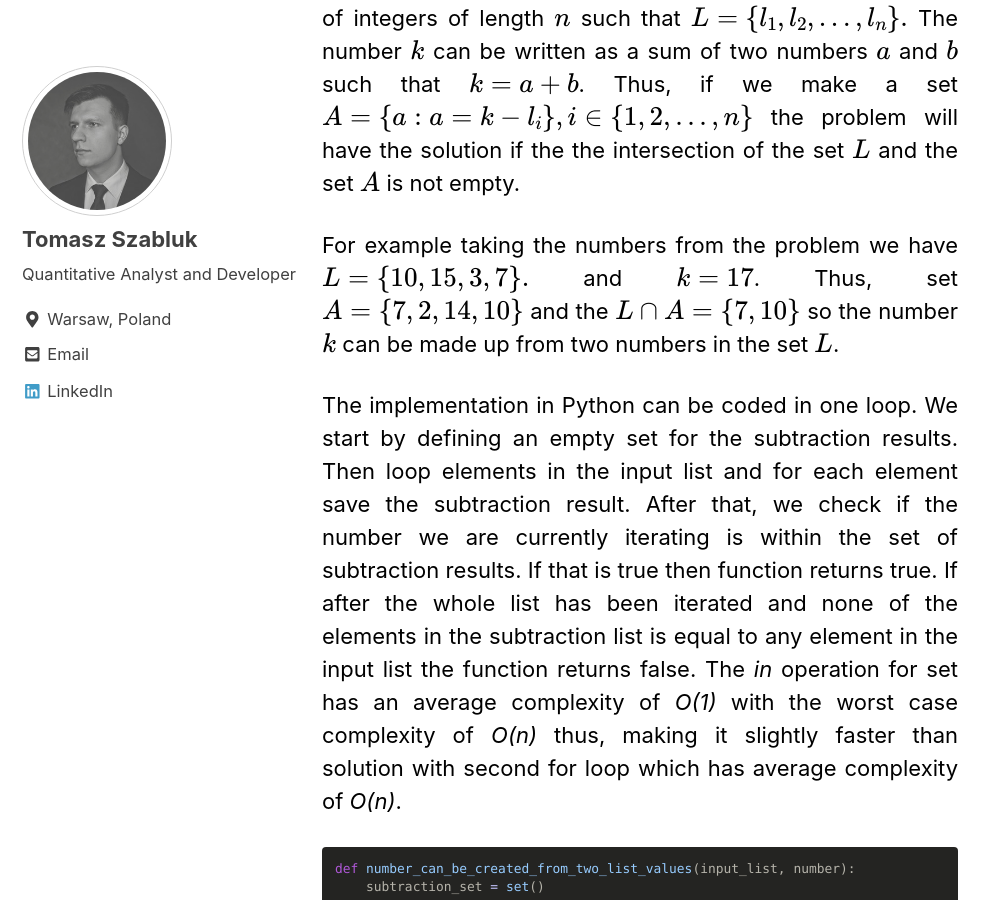
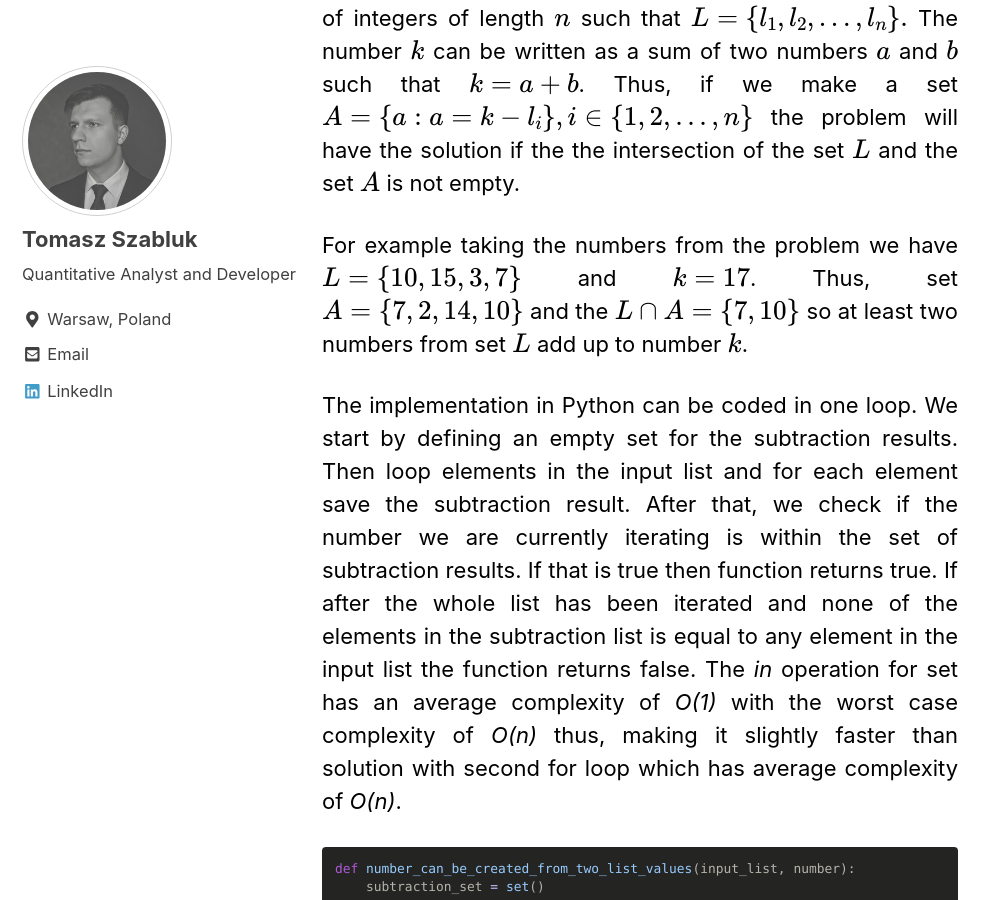
Before and after one commit to numbergeneral/numbergeneral.github.io, a Jekyll site: the page built from _posts/2019-02-16-dailycodingproblem01.md, in a window 1280 px wide and 900 px high, scrolled down 744 px. Shown: the whole window, without its empty margins (0-999 px from the left). Built offline with Jekyll 4.4.1, drawn with Linux system fonts in a browser that asks for light colours; cached includes are drawn as plain includes; nearby versions of some CDN libraries; formulas are drawn with MathJax 3; comment, search, counter and statistics services are not loaded.

Commit message:
rephrased example

```diff
--- a/_posts/2019-02-16-dailycodingproblem01.md
+++ b/_posts/2019-02-16-dailycodingproblem01.md
@@ -17,7 +17,7 @@
 Let's define the problem. We have some integer $$k$$ and the list of integers of length $$n$$ such that $$ L = \{l_1, l_2, ..., l_n \}.$$ The number $$k$$ can be written as a sum of two numbers $$a$$ and $$b$$ such that $$k = a + b$$. Thus, if we make a set $$A =\{a : a = k - l_i\}, i \in \{1, 2, ... , n\}$$ the problem will have the solution if the the intersection of the set $$L$$ and the set $$A$$ is not empty.
 {: .text-justify}
 
-For example taking the numbers from the problem we have $$ L = \{10, 15, 3, 7\}.$$ and $$k=17$$. Thus, set $$A =\{7, 2, 14, 10\}$$ and the $$L \cap A = \{7, 10\}$$ so the number $$k$$ can be made up from two numbers in the set $$L$$.
+For example taking the numbers from the problem we have $$ L = \{10, 15, 3, 7\}$$ and $$k=17$$. Thus, set $$A =\{7, 2, 14, 10\}$$ and the $$L \cap A = \{7, 10\}$$ so at least two numbers from set $$L$$ add up to number $$k$$.
 {: .text-justify}
 
 The implementation in Python can be coded in one loop. We start by defining an empty set for the subtraction results. Then loop elements in the input list and for each element save the subtraction result. After that, we check if the number we are currently iterating is within the set of subtraction results. If that is true then function returns true. If after the whole list has been iterated and none of the elements in the subtraction list is equal to any element in the input list the function returns false. The *in* operation for set has an average complexity of *O(1)* with the worst case complexity of *O(n)* thus, making it slightly faster than solution with second for loop which has average complexity of *O(n)*.
```
